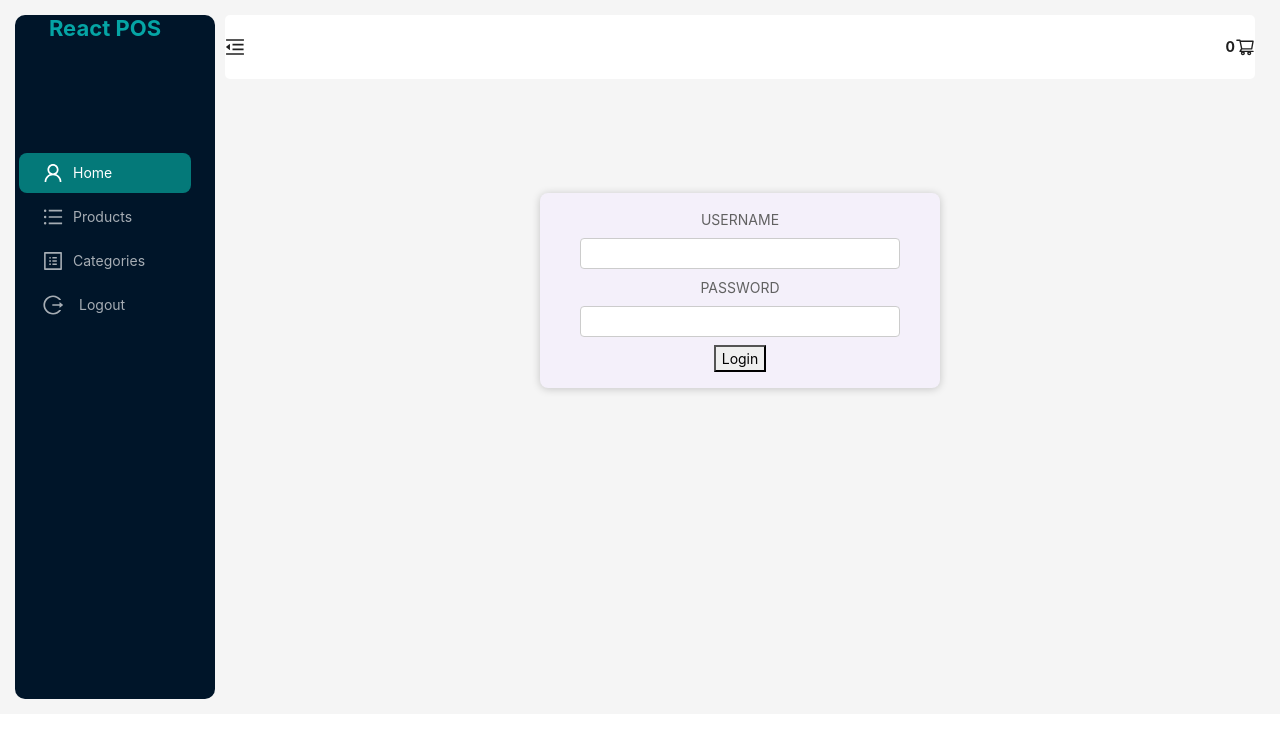
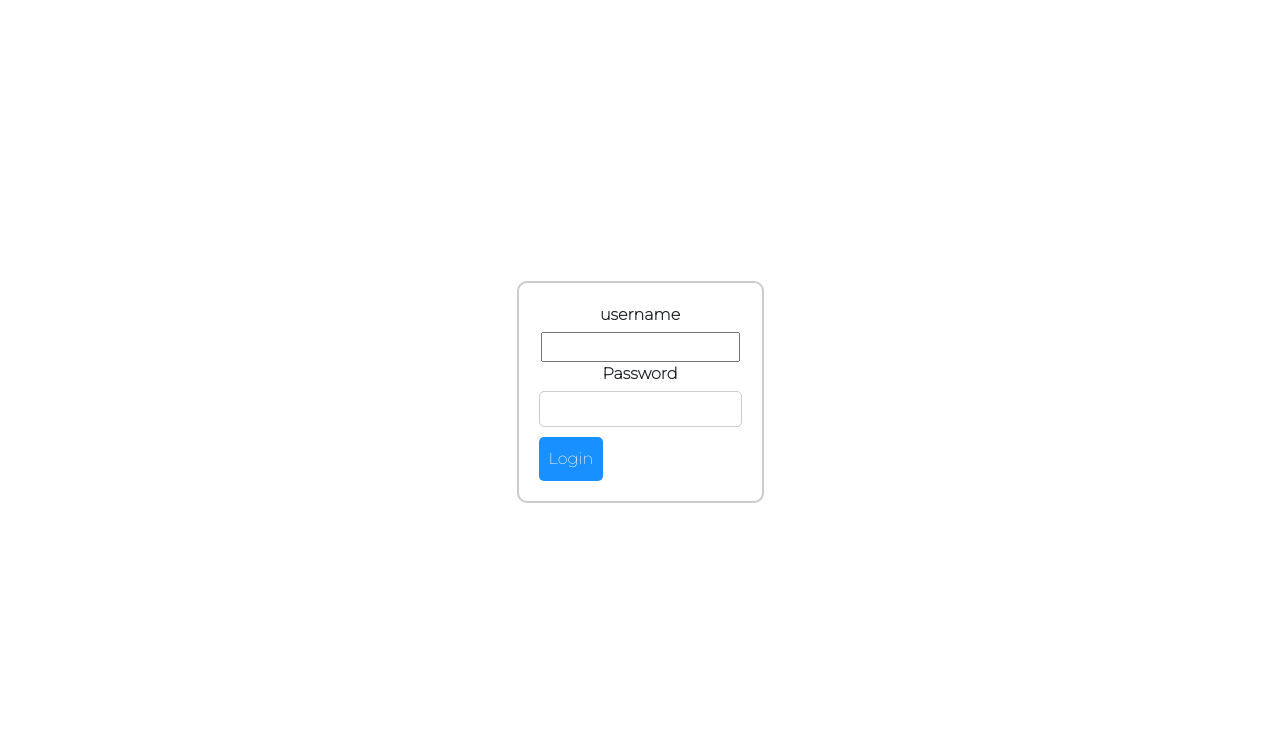
Before and after one commit to TahaHammouz/Point-of-sales, a React (Vite) app in the folder frontend/: page /auth in a window 1280 px wide. Shown: the top 738 px of the page. Built offline with nearby package versions, Linux system fonts and the light colour scheme.

Commit message:
Separate the login from the main router

```diff
--- a/frontend/src/App.jsx
+++ b/frontend/src/App.jsx
@@ -14,6 +14,11 @@ import { checkAuthLoader } from "./util/auth";
 import { tokenLoader } from "./util/auth";
 
 const router = createBrowserRouter([
+  {
+    path: "/auth",
+    element: <AuthenticationPage />,
+    action: authAction,
+  },
   {
     path: "/",
     element: <RootLayout />,
@@ -42,19 +47,17 @@ const router = createBrowserRouter([
         loader: checkAuthLoader,
       },
       {
-        path: "/auth",
-        element: <AuthenticationPage />,
-        action: authAction,
-      },
-      {
         path: "/logout",
         action: logoutAction,
         loader: checkAuthLoader,
       },
+      {
+        path: "*",
+        element: <ErrorPage />,
+      },
     ],
   },
 ]);
-
 const App = () => {
   return <RouterProvider router={router} />;
 };
--- a/frontend/src/index.css
+++ b/frontend/src/index.css
@@ -15,3 +15,22 @@ ul {
   margin: 0;
   padding: 0;
 }
+.ant-btn-primary {
+  font: inherit;
+  border: 1px solid #001529;
+  background: #00182e;
+  color: white;
+  padding: 0.25rem 1rem;
+}
+
+.ant-btn:hover,
+.ant-btn:focus {
+  background: #047979;
+  border-color: #047979;
+}
+
+:where(.css-dev-only-do-not-override-diro6f).ant-btn-primary {
+  color: #fff;
+  background-color: #1e375a;
+  box-shadow: 0 2px 0 rgb(5 145 255 / 10%);
+}
--- a/frontend/src/pages/auth/AuthForm.jsx
+++ b/frontend/src/pages/auth/AuthForm.jsx
@@ -1,20 +1,20 @@
-import classes from "./Auth.module.css";
 import { Form } from "react-router-dom";
+import classes from "./AuthForm.module.css";
 
 const AuthForm = () => {
   return (
     <main className={classes.auth}>
       <section>
-        <Form method="post">
-          <div className={classes.control}>
-            <label htmlFor="username">username</label>
+        <Form method="post" className={classes.form} >
+          <div label>
+            <label className={classes.label} htmlFor="username">username</label>
             <input id="username" name="username" />
           </div>
           <div className={classes.control}>
-            <label htmlFor="password">Password</label>
-            <input type="password" id="password" name="password" />
+            <label className={classes.label} htmlFor="password">Password</label>
+            <input className={classes.input} type="password" id="password" name="password" />
           </div>
-          <button>Login</button>
+          <button className={classes.button}>Login</button>
         </Form>
       </section>
     </main>
--- /dev/null
+++ b/frontend/src/pages/auth/AuthForm.module.css
@@ -0,0 +1,44 @@
+.auth {
+  display: flex;
+  justify-content: center;
+  align-items: center;
+  height: 90vh;
+  background-size: 100% 100%;
+}
+
+.form {
+  border: 2px solid #ccc;
+  padding: 20px;
+  border-radius: 10px;
+  max-width: 400px;
+  width: 100%;
+}
+
+.control {
+  margin-bottom: 10px;
+}
+
+.label {
+  display: block;
+  margin-bottom: 5px;
+  font-weight: bold;
+}
+
+.input {
+  width: 100%;
+  padding: 5px;
+  border: 1px solid #ccc;
+  border-radius: 5px;
+  font-weight: 700;
+}
+.button {
+  display: block;
+  margin-top: 10px;
+  background-color: #1890ff;
+  color: #fff;
+  border: none;
+  border-radius: 5px;
+  padding: 10px;
+  cursor: pointer;
+  font-size: 16px;
+}
--- a/frontend/src/pages/auth/Logout.js
+++ b/frontend/src/pages/auth/Logout.js
@@ -2,5 +2,5 @@ import { redirect } from "react-router-dom";
 
 export const action = () => {
   localStorage.removeItem("token");
-  return redirect("/");
+  return redirect("/auth");
 };
```
